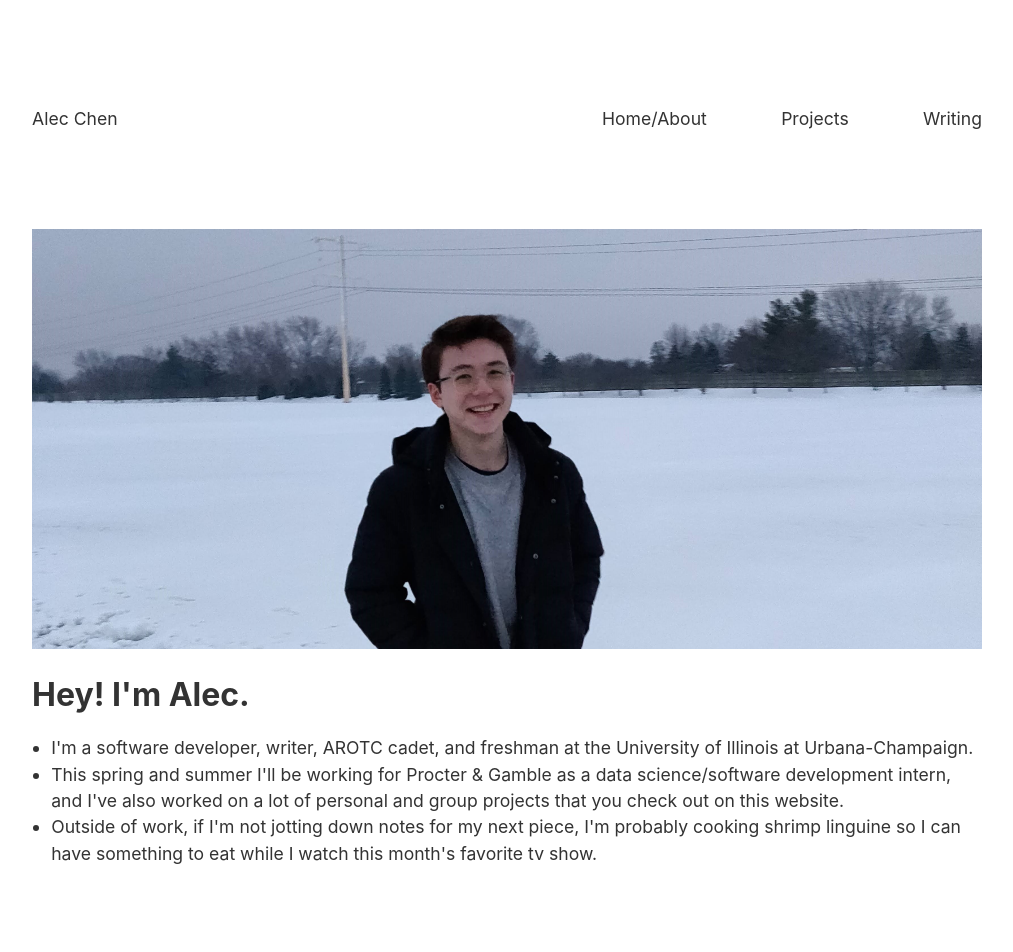
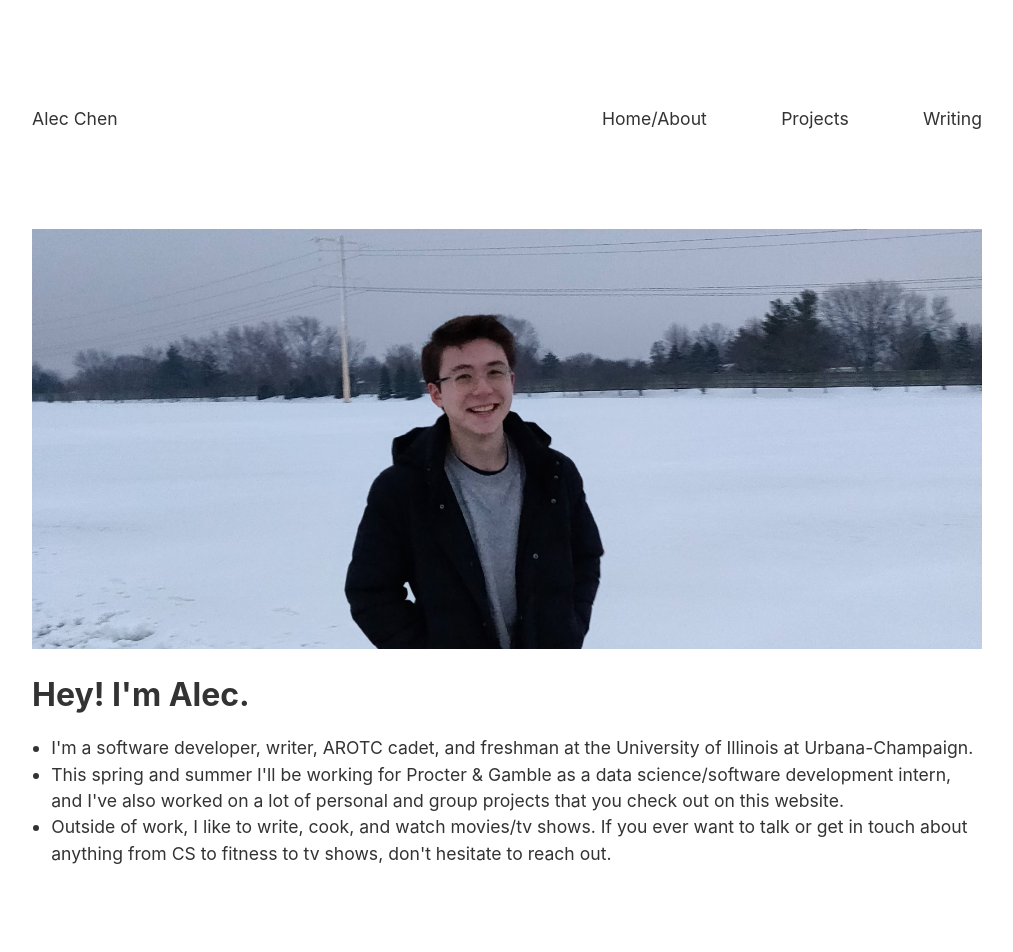
Before and after one commit to alecchendev/alecchendev.github.io, a Svelte app: page / in a window 1280 px wide. Shown: the top 952 px of the page, without its empty margins (133-1146 px from the left). Built offline with nearby package versions, Linux system fonts and the light colour scheme.

Commit message:
Edit summary to make hobbies simpler

```diff
--- a/src/App.svelte
+++ b/src/App.svelte
@@ -14,9 +14,8 @@
 				"This spring and summer I'll be working for Procter & Gamble as a data\
 				science/software development intern, and I've also worked on a lot of personal and group projects\
 				that you check out on this website.",
-				"Outside of work, if I'm not jotting down notes for my next piece, I'm probably\
-				cooking shrimp linguine so I can have something to eat while I watch this month's\
-				favorite tv show.",
+				"Outside of work, I like to write, cook, and watch movies/tv shows. If you ever want to talk\
+				or get in touch about anything from CS to fitness to tv shows, don't hesitate to reach out.",
 			],
 		},
 		projects: [
```
